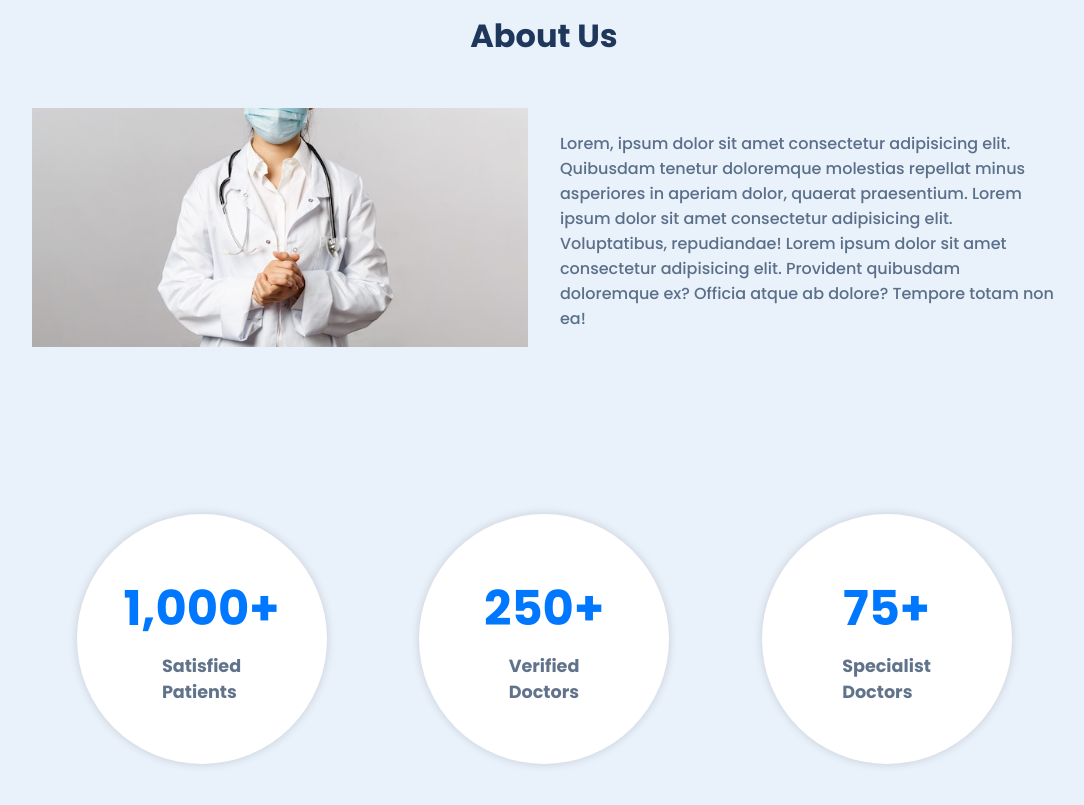
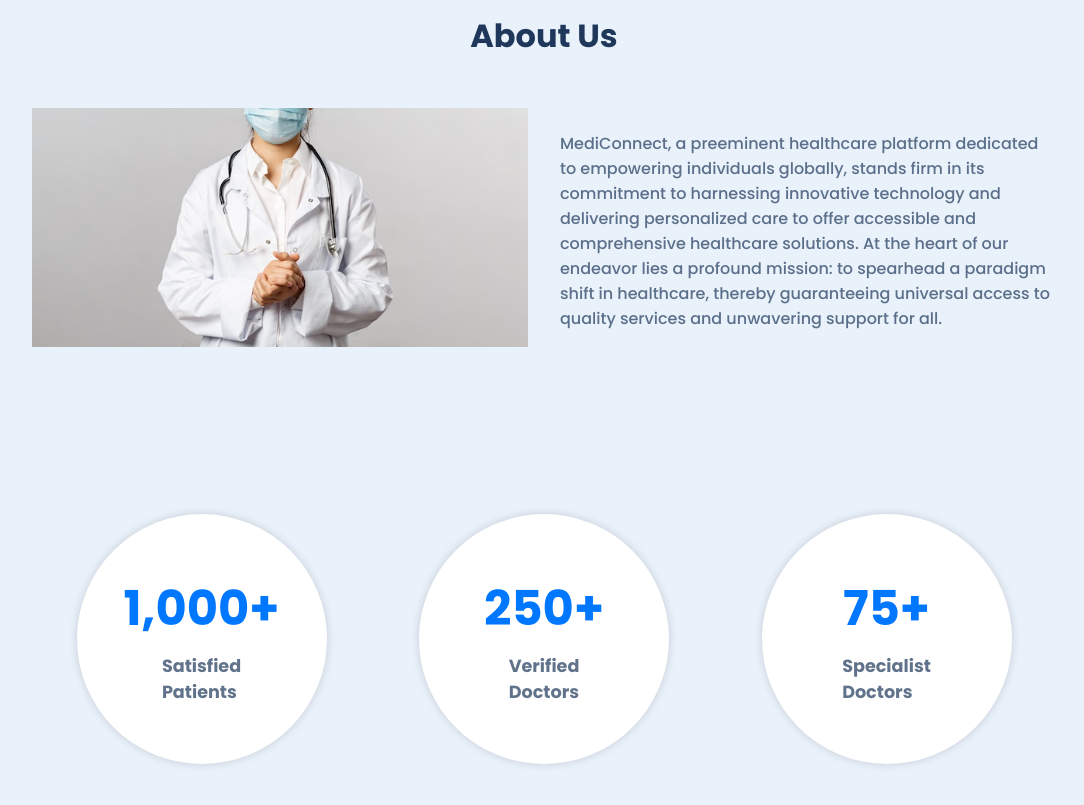
Before and after one commit to kul349/HealthBooker-main, a React (Create React App) app in the folder client/: page / in a window 1280 px wide. Shown: the part 840-1645 px from the top of the page, without its empty margins (96-1180 px from the left). Built offline with nearby package versions, Linux system fonts and the light colour scheme; no server answers.

Commit message:
about us

```diff
--- a/client/src/components/AboutUs.jsx
+++ b/client/src/components/AboutUs.jsx
@@ -15,13 +15,13 @@ const AboutUs = () => {
           </div>
           <div className="hero-content">
             <p>
-              Lorem, ipsum dolor sit amet consectetur adipisicing elit.
-              Quibusdam tenetur doloremque molestias repellat minus asperiores
-              in aperiam dolor, quaerat praesentium. Lorem ipsum dolor sit amet
-              consectetur adipisicing elit. Voluptatibus, repudiandae! Lorem
-              ipsum dolor sit amet consectetur adipisicing elit. Provident
-              quibusdam doloremque ex? Officia atque ab dolore? Tempore totam
-              non ea!
+            MediConnect, a preeminent healthcare platform dedicated to
+                empowering individuals globally, stands firm in its commitment
+                to harnessing innovative technology and delivering personalized
+                care to offer accessible and comprehensive healthcare solutions.
+                At the heart of our endeavor lies a profound mission: to
+                spearhead a paradigm shift in healthcare, thereby guaranteeing
+                universal access to quality services and unwavering support for all.
             </p>
           </div>
         </div>
```
